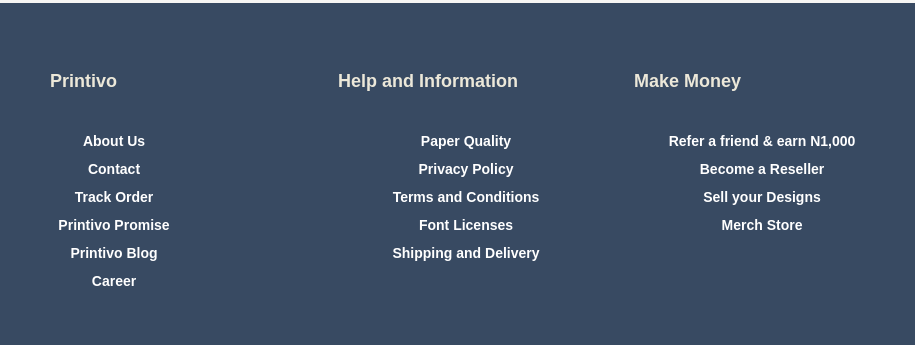
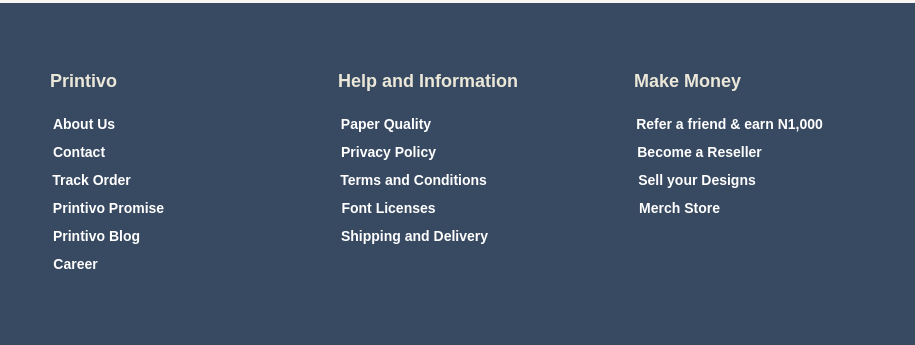
Before and after one commit to Elijah-Ayanlere/Printivo-1, a plain HTML site: page index.html in a window 1280 px wide. Shown: the part 4152-4497 px from the top of the page, 0-915 px from the left. Drawn offline with nearby package versions, Linux system fonts and the light colour scheme.

Commit message:
My first commit

```diff
--- a/index.css
+++ b/index.css
@@ -648,6 +648,7 @@ span{
     /* border: 2px solid red; */
     height: 250px;
     width: 10%;
+    text-align: left;
     top: 65px;
     left: 50px;
 }
@@ -665,6 +666,7 @@ span{
 .txt26 li{
     position: relative;
     list-style: none;
+    top: -17px;
 }
 .txt26 li a{
     font-family: "SF Pro", sans-serif;
--- a/index.html
+++ b/index.html
@@ -379,12 +379,12 @@
                         Printivo
                     </div>
                     <div class="txt26">
-                        <li><a href="https://printivo.com/about-us">About Us</a></li>
-                        <li><a href="https://printivo.com/contact">Contact</a></li>
-                        <li><a href="https://printivo.com/track">Track Order</a></li>
-                        <li><a href="https://printivo.com/printivo-promise">Printivo Promise</a></li>
-                        <li><a href="https://printivo.com/blog">Printivo Blog</a></li>
-                        <li><a href="https://printivo.com/careers">Career</a></li>
+                        <li><a href="https://printivo.com/about-us" style="margin-left: -60px;">About Us</a></li>
+                        <li><a href="https://printivo.com/contact" style="margin-left: -70px;">Contact</a></li>
+                        <li><a href="https://printivo.com/track" style="margin-left: -45px;">Track Order</a></li>
+                        <li><a href="https://printivo.com/printivo-promise" style="margin-left: -11px;">Printivo Promise</a></li>
+                        <li><a href="https://printivo.com/blog" style="margin-left: -35px;">Printivo Blog</a></li>
+                        <li><a href="https://printivo.com/careers" style="margin-left: -77px;">Career</a></li>
                     </div>
                 </div>
                 <div class="line7">
@@ -392,11 +392,11 @@
                         Help and Information
                     </div>
                     <div class="txt26">
-                        <li><a href="https://printivo.com/pages/printing-paper-material">Paper Quality</a></li>
-                        <li><a href="https://printivo.com/privacy-policy">Privacy Policy</a></li>
-                        <li><a href="https://printivo.com/terms-and-condition">Terms and Conditions</a></li>
-                        <li><a href="https://printivo.com/font-policy">Font Licenses</a></li>
-                        <li><a href="https://printivo.com/how-printivo-ships-print-across-nigeria">Shipping and Delivery</a></li>
+                        <li><a href="https://printivo.com/pages/printing-paper-material" style="margin-left: -160px;">Paper Quality</a></li>
+                        <li><a href="https://printivo.com/privacy-policy" style="margin-left: -155px;">Privacy Policy</a></li>
+                        <li><a href="https://printivo.com/terms-and-condition" style="margin-left: -105px;">Terms and Conditions</a></li>
+                        <li><a href="https://printivo.com/font-policy" style="margin-left: -155px;">Font Licenses</a></li>
+                        <li><a href="https://printivo.com/how-printivo-ships-print-across-nigeria" style="margin-left: -103px;">Shipping and Delivery</a></li>
                     </div>
                 </div>
                 <div class="line8">
@@ -404,10 +404,10 @@
                         Make Money
                     </div>
                     <div class="txt26">
-                        <li><a href="https://printivo.com/rewards">Refer a friend & earn N1,000</a></li>
-                        <li><a href="https://printivo.com/reseller">Become a Reseller</a></li>
-                        <li><a href="https://printivo.com/sell">Sell your Designs</a></li>
-                        <li><a href="https://merch.printivo.com">Merch Store</a></li>
+                        <li><a href="https://printivo.com/rewards" style="margin-left: -65px;">Refer a friend & earn N1,000</a></li>
+                        <li><a href="https://printivo.com/reseller" style="margin-left: -125px;">Become a Reseller</a></li>
+                        <li><a href="https://printivo.com/sell" style="margin-left: -130px;">Sell your Designs</a></li>
+                        <li><a href="https://merch.printivo.com" style="margin-left: -165px;">Merch Store</a></li>
                     </div>
                 </div>
                 <div class="line9">
```
